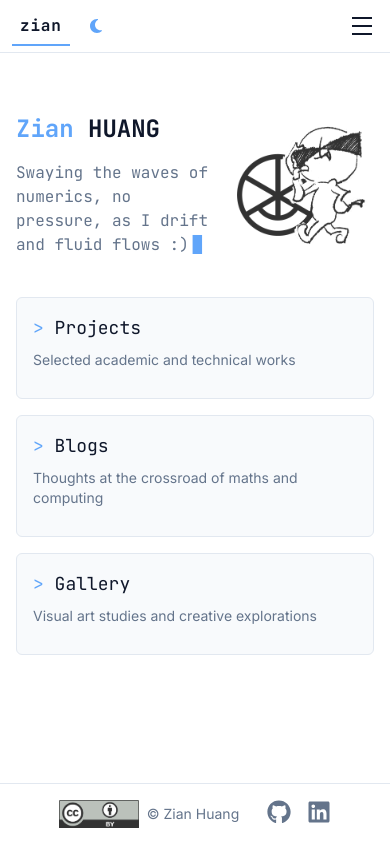
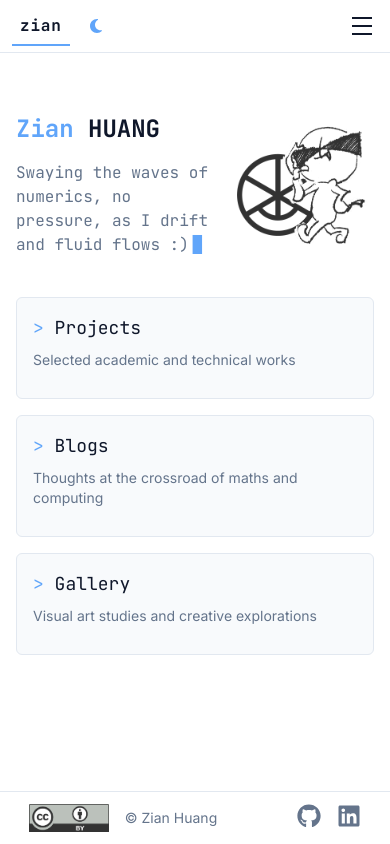
Before and after one commit to zianonlyhk/personal-website, a Next.js app: page / in a window 390 px wide. Built offline with nearby package versions, Linux system fonts and the light colour scheme.

Commit message:
Better footer CSS

```diff
--- a/src/app/globals.css
+++ b/src/app/globals.css
@@ -642,36 +642,34 @@
 
     /* Base footer styles */
     footer {
-        @apply py-4 md:py-6 border-t border-border bg-background;
+        @apply py-3 md:py-4 border-t border-border bg-background;
     }
 
     .footer-container {
-        @apply container mx-auto px-4 flex flex-col md:flex-row justify-between items-center text-sm text-muted-foreground gap-3 md:gap-0;
+        @apply container mx-auto flex flex-row justify-between items-center text-sm text-muted-foreground;
+    }
+
+    /* Mobile-specific footer styles, as additional CSS commands added on top */
+    @media (max-width: 768px) {
+        .footer-container {
+            @apply justify-center gap-20;
+        }
+    }
+
+    .footer-cclicense-img {
+        @apply opacity-80 hover:opacity-100 transition duration-200 home-icon mr-4
     }
 
     /* Footer social links */
-    .footer-social-links {
-        @apply flex space-x-4 mt-3 md:mt-0;
+    .footer-social-container {
+        @apply space-x-4;
     }
 
     .footer-social-icon {
-        @apply text-muted-foreground hover:text-primary transition-colors duration-200;
+        @apply h-6 w-6 md:h-8 md:w-8 text-muted-foreground hover:text-primary transition-colors duration-200;
+        ;
     }
 
-    .footer-icon {
-        @apply h-6 w-6 md:h-7 md:w-7;
-    }
-
-    /* Mobile-specific footer styles */
-    @media (max-width: 768px) {
-        .footer-container {
-            @apply flex-row justify-center items-center text-center space-y-0;
-        }
-
-        .footer-social-links {
-            @apply justify-center mt-0 ml-4;
-        }
-    }
 
     /* End of the _footer_ CSS section -------------------------------------------------------------- */
     /* ---------------------------------------------------------------------------------------------- */
--- a/src/app/layout.tsx
+++ b/src/app/layout.tsx
@@ -36,9 +36,14 @@ export default function RootLayout({
 }) {
     return (
         <html lang="en" className={`h-full ${jetbrains.variable} ${inter.variable}`} suppressHydrationWarning>
-            <body className="antialiased h-full flex flex-col bg-background text-foreground font-sans">
+            {/* antialiased - Enables subpixel antialiasing for smoother font rendering
+                h-full - Makes the body take up 100% height of its parent (html element)
+                flex - Enables flexbox layout system
+                flex-col - Arranges child elements in a vertical column (Navbar on top, main content in middle, Footer at bottom) */}
+            <body className="antialiased h-full flex flex-col">
                 <ThemeProvider attribute="class" defaultTheme="system" enableSystem>
                     <Navbar />
+                    {/* adding flex-1 so that the footer bar is always at the bottom */}
                     <main className="flex-1">
                         {children}
                     </main>
--- a/src/components/layout/Footer.tsx
+++ b/src/components/layout/Footer.tsx
@@ -25,7 +25,7 @@ const Footer = () => {
                             alt="CC BY License"
                             width={80}
                             height={80}
-                            className="opacity-80 transition-all duration-300 home-icon mr-2"
+                            className="footer-cclicense-img"
                         />
                     </Link>
                     <span className="mr-1">&copy;</span>
@@ -33,16 +33,15 @@ const Footer = () => {
                 </div>
 
                 {/* Right side - Social Media Icons */}
-                <div className="footer-social-links">
+                <div className="footer-social-container">
                     {/* GitHub */}
                     <Link
                         href="https://github.com/zianonlyhk"
                         target="_blank"
                         rel="noopener noreferrer"
-                        className="footer-social-icon"
                         aria-label="GitHub"
                     >
-                        <FontAwesomeIcon icon={faGithub} className="footer-icon" />
+                        <FontAwesomeIcon icon={faGithub} className="footer-social-icon" />
                     </Link>
 
                     {/* LinkedIn */}
@@ -50,10 +49,9 @@ const Footer = () => {
                         href="https://linkedin.com/in/zian-huang/"
                         target="_blank"
                         rel="noopener noreferrer"
-                        className="footer-social-icon"
                         aria-label="LinkedIn"
                     >
-                        <FontAwesomeIcon icon={faLinkedin} className="footer-icon" />
+                        <FontAwesomeIcon icon={faLinkedin} className="footer-social-icon" />
                     </Link>
                 </div>
             </div>
```
